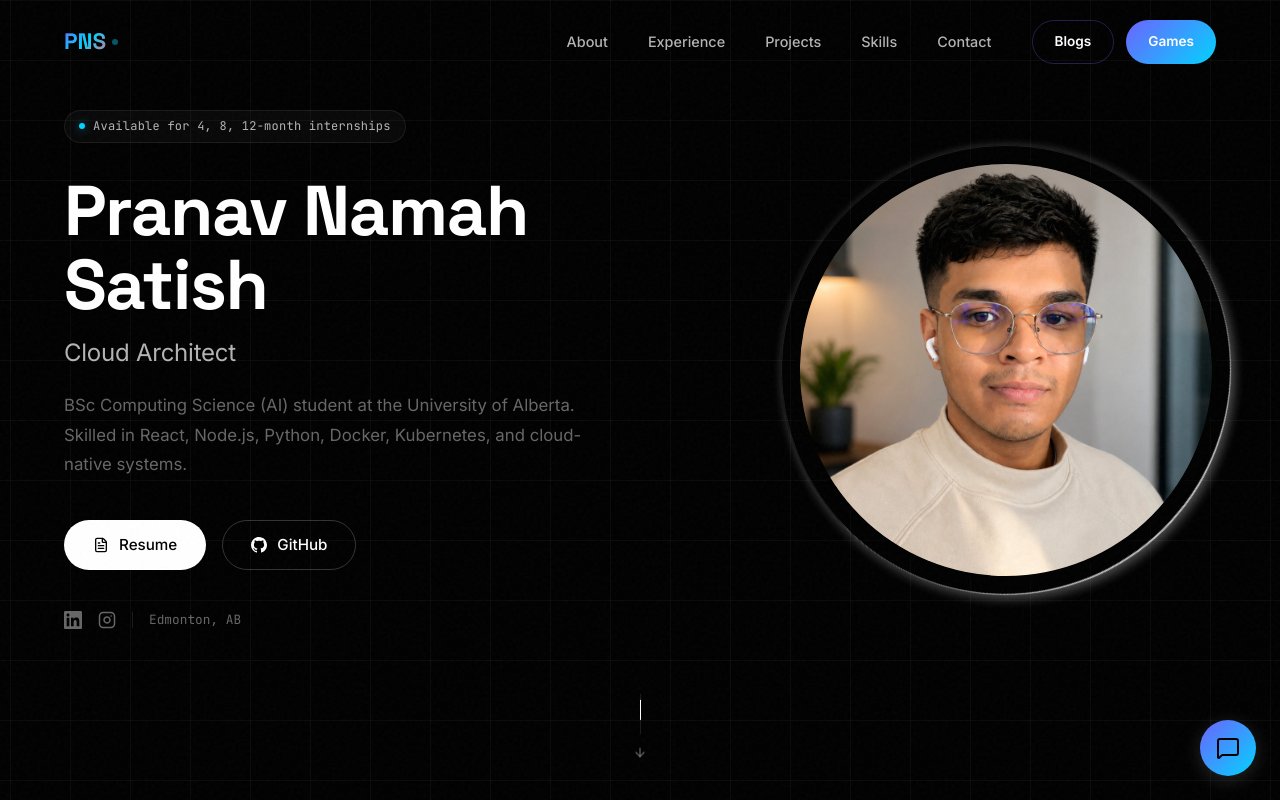
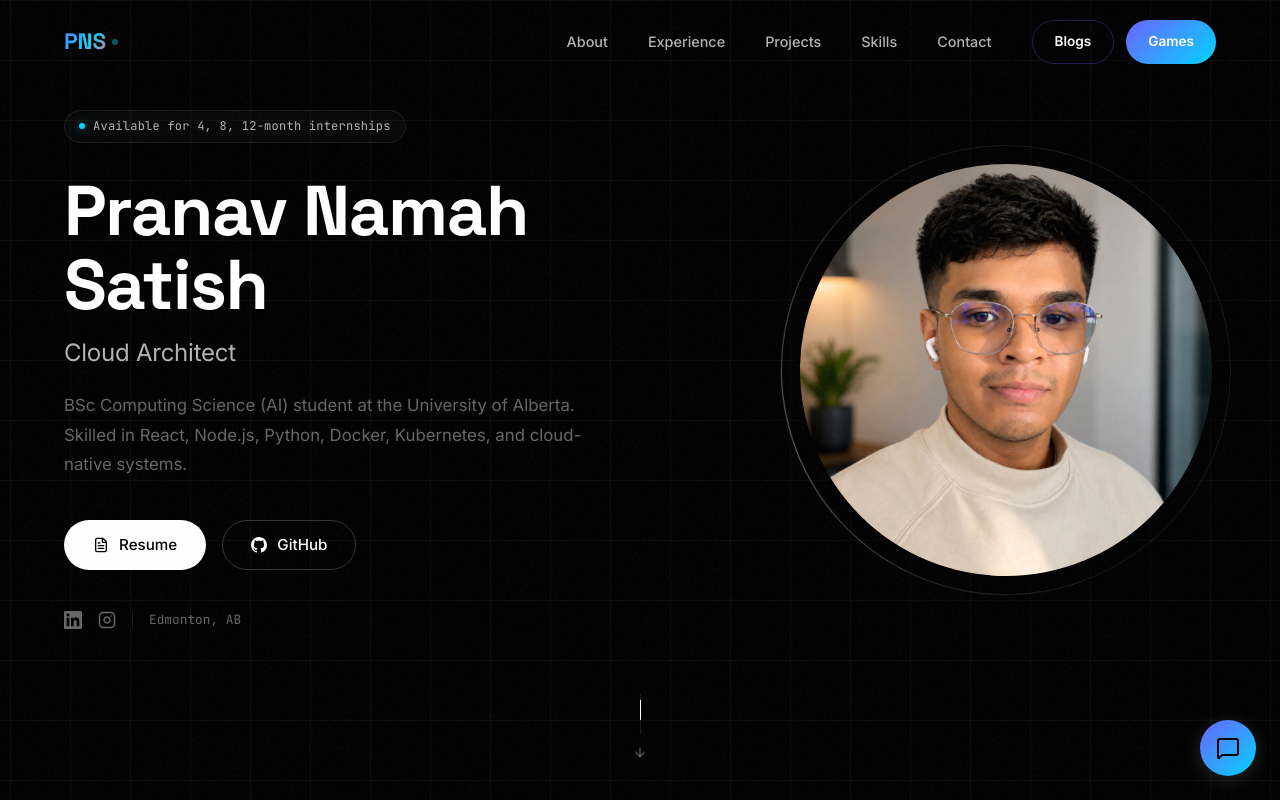
Before and after one commit to Pranav-ns/Portfolio, a Next.js app: page / in a window 1280 px wide. Shown: the top 800 px of the page. Built offline with nearby package versions, Linux system fonts and the light colour scheme.

Commit message:
style: revert photo ring animation to original subtle style

```diff
--- a/src/components/Hero.module.css
+++ b/src/components/Hero.module.css
@@ -190,9 +190,8 @@
   position: absolute;
   inset: -1px;
   border-radius: 50%;
-  border-top: 2px solid rgba(255, 255, 255, 0.9);
-  box-shadow: 0 -4px 12px rgba(255, 255, 255, 0.4);
-  animation: rotate 5s linear infinite;
+  border-top: 1px solid rgba(255, 255, 255, 0.4);
+  animation: rotate 10s linear infinite;
 }
 
 @keyframes rotate {
```
